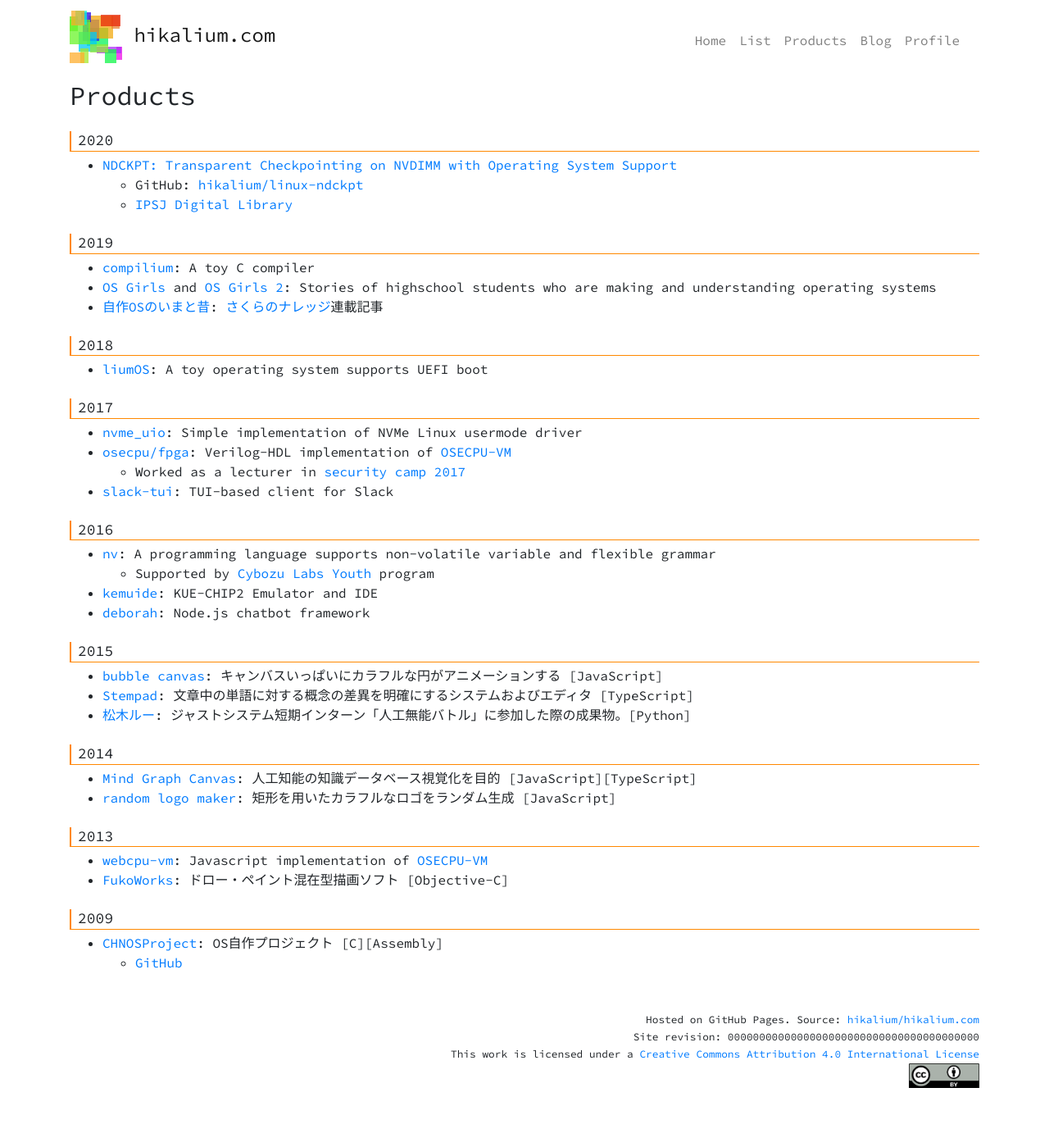
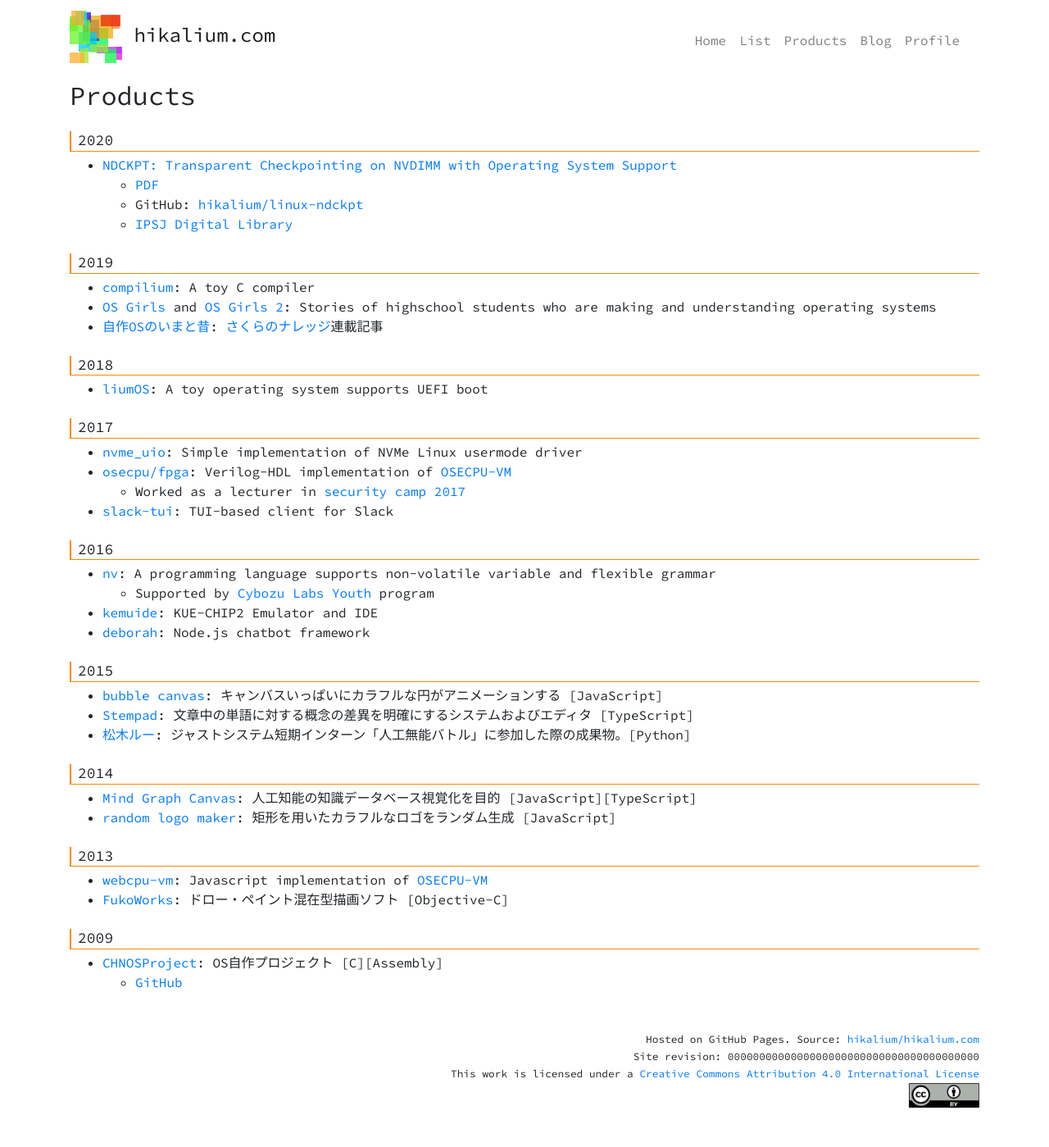
Before and after one commit to hikalium/hikalium.com, a Jekyll site: the page built from products.md, in a window 1280 px wide. Shown: the whole page at 82% size. Built offline with Jekyll 4.4.1, drawn with Linux system fonts in a browser that asks for light colours; our own code applies the rules of GitHub Pages for plain Markdown files; before the commit the page ends 1375 px from its top, so only the background shows below that.

Commit message:
Update products.md

```diff
--- a/products.md
+++ b/products.md
@@ -2,6 +2,7 @@
 
 ### 2020
 - [NDCKPT: Transparent Checkpointing on NVDIMM with Operating System Support](https://www.ieice.org/ken/paper/20200227q1vl/)
+  - [PDF](http://www.kasahara.cs.waseda.ac.jp/achieve/pdf/y2019/ETNET2020_CPSY_ndckpt__%E8%A5%BF%E7%94%B0%E3%81%95%E3%82%93.pdf)
   - GitHub: [hikalium/linux-ndckpt](https://github.com/hikalium/linux-ndckpt)
   - [IPSJ Digital Library](http://id.nii.ac.jp/1001/00203154/)
 
```
